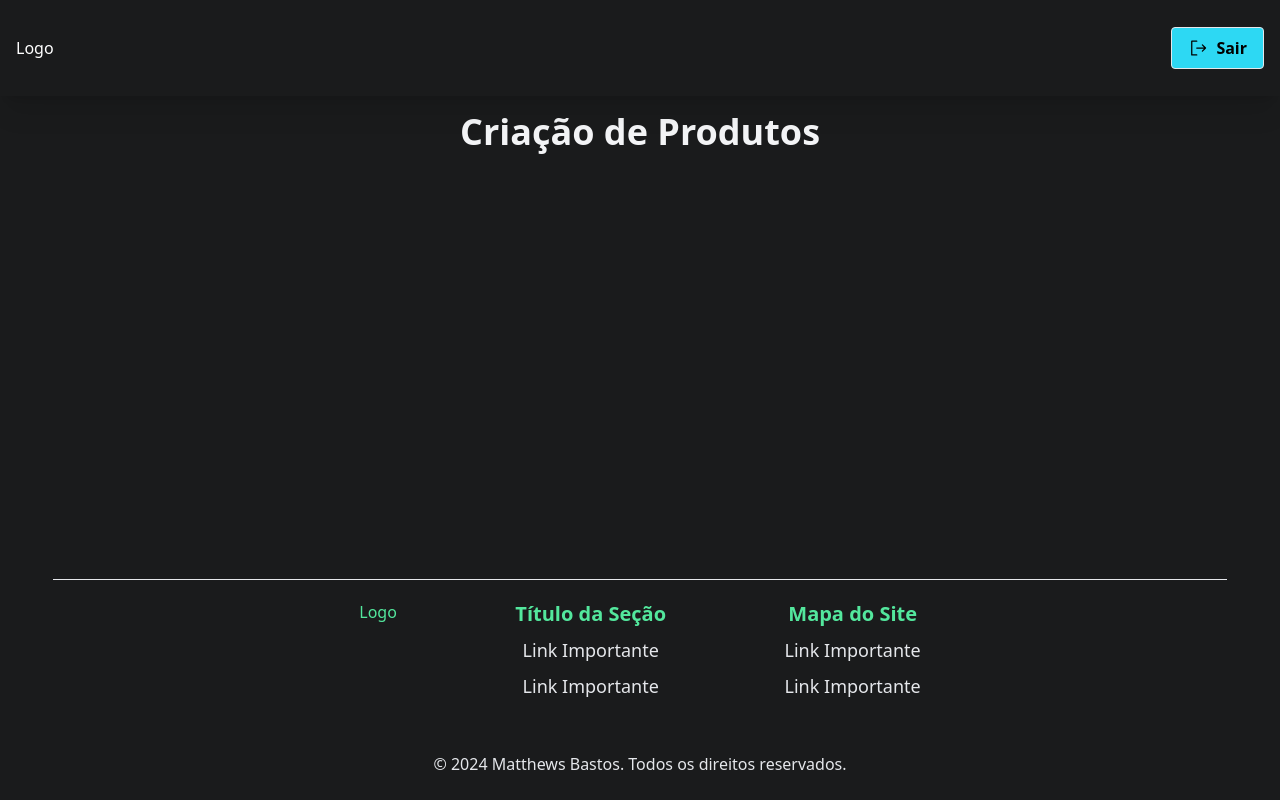
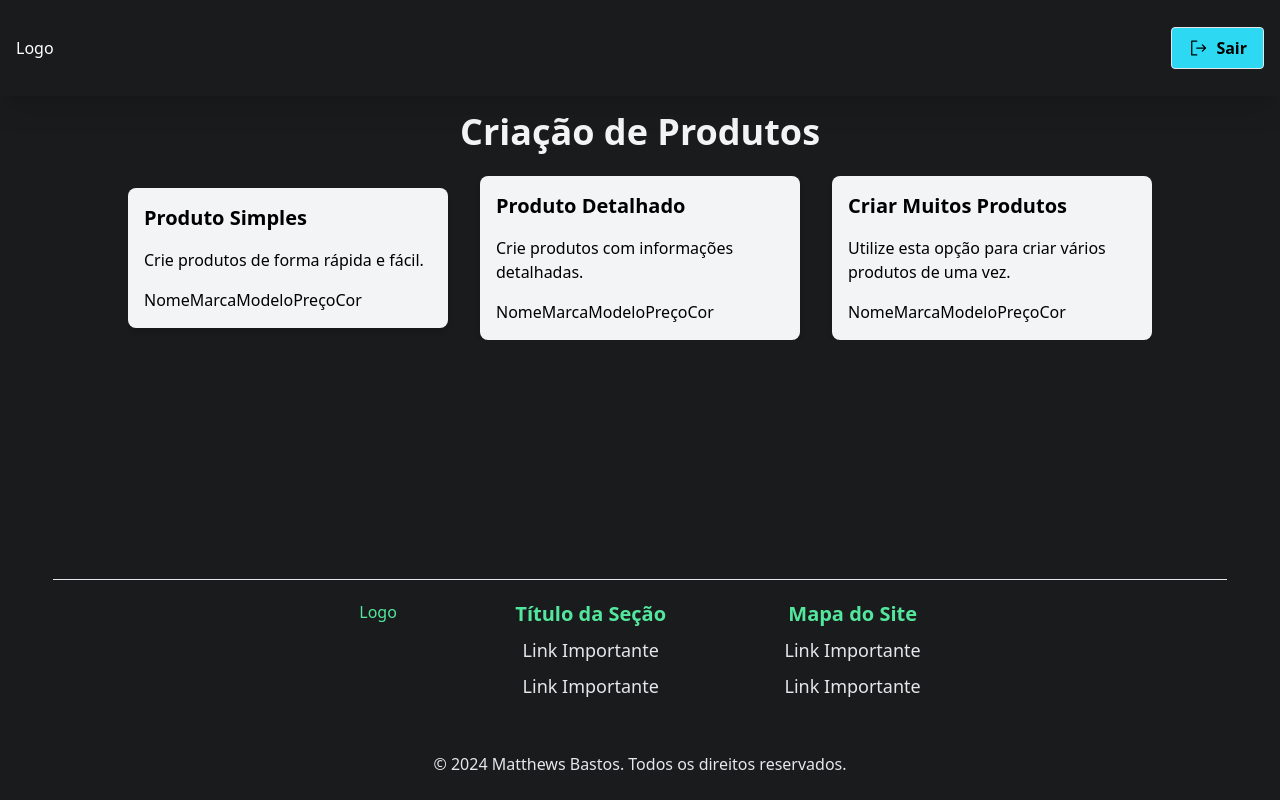
Before and after one commit to MattBastos/mobile-store-management, a Next.js app: page /newproduct in a window 1280 px wide. Built offline with nearby package versions, Linux system fonts and the light colour scheme; sample sign-in values are in the browser's storage.

Commit message:
feat: Implements CreateProductPageSection component

```diff
--- a/src/app/newproduct/page.tsx
+++ b/src/app/newproduct/page.tsx
@@ -4,7 +4,7 @@ import { useEffect } from 'react';
 import { useRouter } from 'next/navigation';
 
 import { Layout } from "@/components/Layout";
-import { CreateProductPageTitle } from '@/components/CreateProduct';
+import { CreateProductPageSection, CreateProductPageTitle } from '@/components/CreateProduct';
 
 export default function NewProduct() {
   const router = useRouter();
@@ -17,6 +17,7 @@ export default function NewProduct() {
   return (
     <Layout>
       <CreateProductPageTitle />
+      <CreateProductPageSection />
     </Layout>
   );
 }
--- /dev/null
+++ b/src/components/CreateProduct/CreateProductPageSection/CreateProductPageSection.tsx
@@ -0,0 +1,29 @@
+import { CreateProductPageCard } from "@/components/CreateProduct";
+
+export const CreateProductPageSection = () => {
+  const simpleStructure = [
+    "Nome", "Marca", "Modelo", "Preço", "Cor"
+  ];
+
+  return (
+    <section className="grid grid-cols-1 md:grid-cols-2 lg:grid-cols-3 gap-8 justify-center items-center">
+      <CreateProductPageCard
+        title="Produto Simples"
+        description="Crie produtos de forma rápida e fácil."
+        productStructure={simpleStructure}
+      />
+
+      <CreateProductPageCard
+        title="Produto Detalhado"
+        description="Crie produtos com informações detalhadas."
+        productStructure={simpleStructure}
+      />
+
+      <CreateProductPageCard
+        title="Criar Muitos Produtos"
+        description="Utilize esta opção para criar vários produtos de uma vez."
+        productStructure={simpleStructure}
+      />
+    </section>
+  );
+};
--- /dev/null
+++ b/src/components/CreateProduct/CreateProductPageSection/index.ts
@@ -0,0 +1 @@
+export  { CreateProductPageSection } from './CreateProductPageSection';
--- a/src/components/CreateProduct/index.ts
+++ b/src/components/CreateProduct/index.ts
@@ -1,2 +1,3 @@
 export * from './CreateProductPageTitle';
 export * from './CreateProductPageCard';
+export * from './CreateProductPageSection';
```
Also changed, not shown: src/components/CreateProduct/CreateProductPageSection/styles.ts (added).
